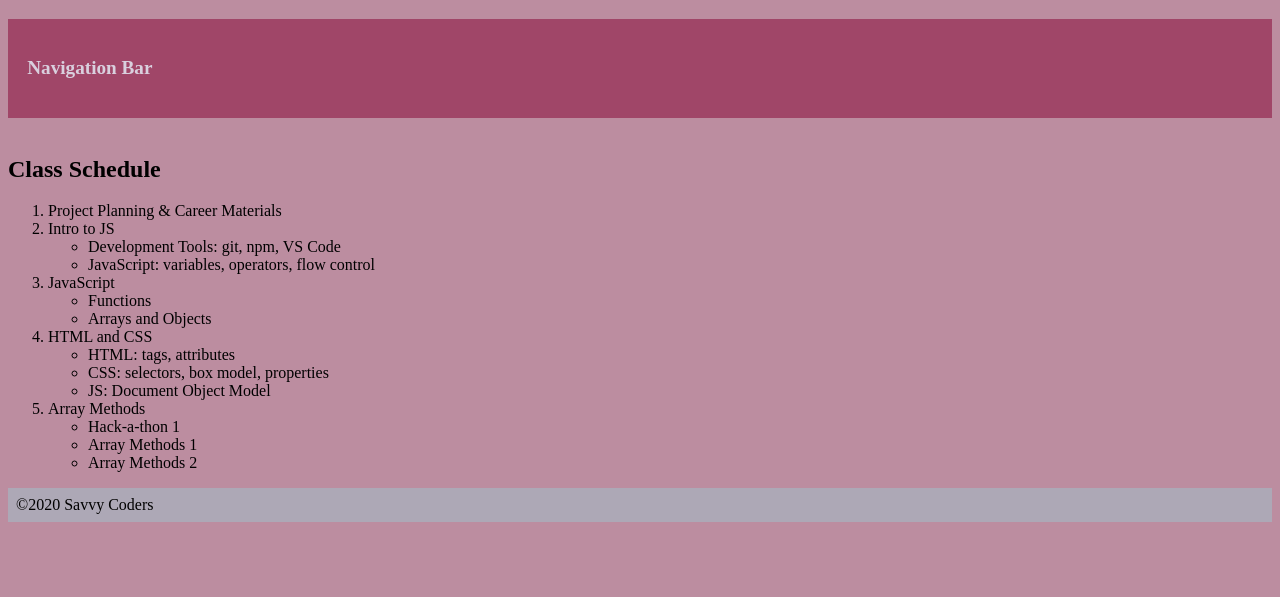
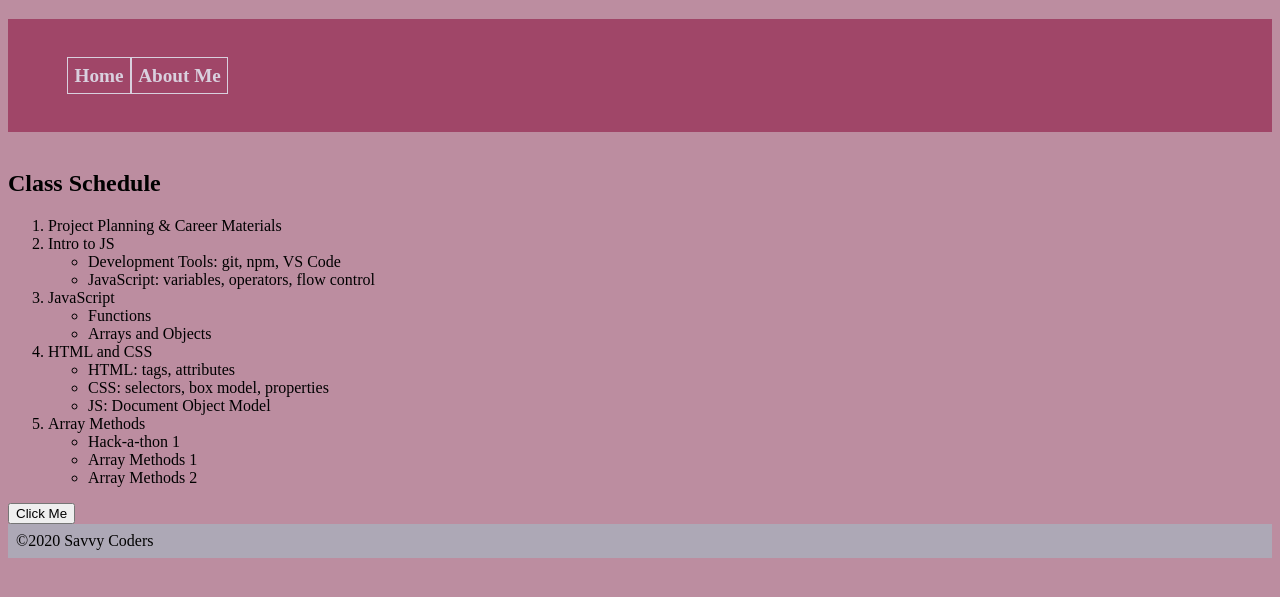
Before and after one commit to mjwebb1993/ClassActivities, a website: page Week4/4.2/index.html in a window 1280 px wide. Shown: the part 61-658 px from the top of the page. Drawn offline with Linux system fonts and the light colour scheme.

Commit message:
finished 4.2

```diff
--- /dev/null
+++ b/Week4/4.2/4.2.4-CreatingElements.js
@@ -0,0 +1,25 @@
+// create a new unordered list (ul) element
+let list = document.createElement("ul");
+
+// remove the paragraph element in the nav-bar
+document.querySelector("nav p").remove();
+
+// add your new ul element to the nav-bar
+let navbar = document.querySelector("nav");
+navbar.appendChild(list);
+
+// create two new list item (li) elements, and add some text to them
+let item = document.createElement("li");
+item.textContent = "Home";
+list.appendChild(item);
+
+let aboutMe = document.createElement("li");
+aboutMe.textContent = "About Me";
+list.appendChild(aboutMe);
+
+let contact = document.createElement("li");
+contact.textContent = "Contact Us";
+list.appendChild(contact);
+
+// add the li elements to the ul in the nav-bar
+list.removeChild(contact);
--- /dev/null
+++ b/Week4/4.2/4.2.5-EventListeners.js
@@ -0,0 +1,7 @@
+document.querySelector("button").addEventListener("click", () => {
+  console.log("You clicked me!");
+});
+
+document.querySelector("button").addEventListener("mouseover", event => {
+  event.target.style.color = "red";
+});
--- a/Week4/4.2/index.html
+++ b/Week4/4.2/index.html
@@ -13,7 +13,7 @@
     <h1>DOM Practice</h1>
   </header>
   <nav class="nav-bar">
-    <p>Navigation Bar</p>
+    <p >Navigation Bar</p>
   </nav>
   <main>
     <div class="main-content">
@@ -24,7 +24,7 @@
           <li class="class-week">Project Planning & Career Materials</li>
           <li class="class-week">Intro to JS
             <ul>
-              <li>Development Tools: git, npm, VS Code</li>
+              <li id="development" >Development Tools: git, npm, VS Code</li>
               <li>JavaScript: variables, operators, flow control</li>
             </ul>
           </li>
@@ -51,14 +51,15 @@
         </ol>
       </div>
     </div>
+    <button>Click Me</button>
   </main>
   <footer>&copy;2020 Savvy Coders</footer>
 
   <script src="4.2.1-SelectingDOMElements.js"></script>
   <!-- <script src="4.2.2-NodeRelationships.js"></script> -->
   <!-- <script src="4.2.3-ChangingElements.js"></script> -->
-  <!-- <script src="4.2.4-CreatingElements.js"></script> -->
-  <!-- <script src="4.2.5-EventListeners.js"></script> -->
+  <script src="4.2.4-CreatingElements.js"></script>
+  <script src="4.2.5-EventListeners.js"></script>
 </body>
 
 </html>
```
Also changed, not shown: Week4/4.2/4.2.3-ChangingElements.js (added, +25 -0 lines).
